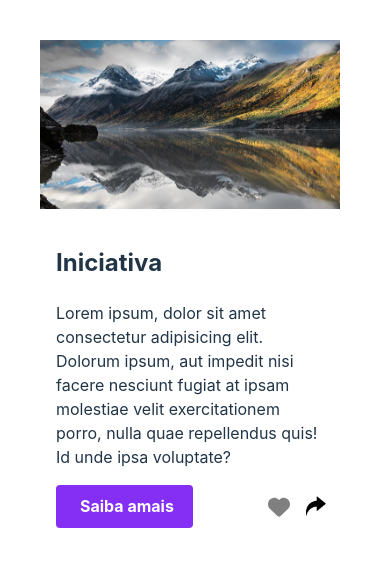
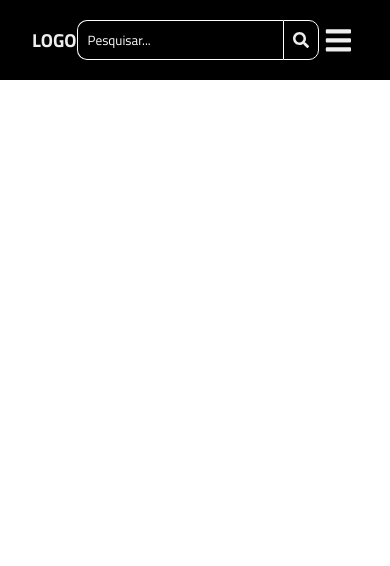
Before and after one commit to RodBC/Projeto-Engenharia-Software, a React (Vite) app in the folder apps/client/: page / in a window 390 px wide. Shown: the top 566 px of the page. Built offline with nearby package versions, Linux system fonts and the light colour scheme.

Commit message:
adding responsive  NavBar menu

```diff
--- a/apps/client/src/App.tsx
+++ b/apps/client/src/App.tsx
@@ -1,12 +1,12 @@
-import { Card } from "./components/Cards/card"
-// import { NavBar } from "./components/Navbar/navbar"
+// import { Card } from "./components/Cards/card"
+import {Navbar} from "./components/Navbar/navbar.jsx"
 // import "./style.css";
 export const App = () => {
 
   return (
     <>
-      {/* <NavBar/> */}
-      <Card/>
+      <Navbar/>
+      {/* <Card/> */}
     </>
   )
 }
--- a/apps/client/src/components/Navbar/navbar.tsx
+++ b/apps/client/src/components/Navbar/navbar.tsx
@@ -1,23 +1,43 @@
 import "./style.css";
+import { useRef } from "react";
+import { FaBars, FaTimes, FaSearch } from "react-icons/fa";
 
-export const NavBar = () => {
-    return (
+export function Navbar() {
 
-        <header>
-        <nav className="nav_container">
-            <div className="mobile_menu" id="mobile_menu">
-                <div id="linha1"></div>
-                <div id="linha2"></div>
-                <div id="linha3"></div>
-            </div>
-            <ul className="nav_list" id="nave_list">
-                <li id="item_list"><a className="item_list"  href="/">Início</a></li>
-                <li id="item_list"><a className="item_list"  href="/">Sobre</a></li>
-                <li id="item_list"><a className="item_list" href="/">Projetos</a></li>
-                <li id="item_list"><a className="item_list"  href="/">Habilidades</a></li>
-                <li id="item_list"><a className="item_list"  href="/">Contatos</a></li>
-            </ul>
-        </nav>
-    </header>
-)
+	const navRef = useRef<HTMLDivElement>(null)
+	const url = "http://via.placeholder.com/50"
+
+	const showNavbar = () => {
+		if (navRef.current){
+			navRef.current.classList.toggle("responsive_nav");
+		}
+	};
+
+	return (
+		<header>
+			<h3>LOGO</h3>
+			<div className="box_Input">
+				<input type="text"  placeholder="Pesquisar..."/>
+				<div className="btn_Search">
+					<FaSearch/>
+				</div>
+			</div>
+			<nav ref={navRef}>
+				<a href="/#">Início</a>
+				<a href="/#">Sobre</a>
+				<a href="/#">Contatos</a>
+				<button
+					className="nav-btn nav-close-btn"
+					onClick={showNavbar}>
+					<FaTimes />
+				</button>
+			</nav>
+			<button
+				className="nav-btn"
+				onClick={showNavbar}>
+				<FaBars />
+			</button>
+			<img src={url} className="image"/>
+		</header>
+	);
 }
--- a/apps/client/src/components/Navbar/style.css
+++ b/apps/client/src/components/Navbar/style.css
@@ -1,138 +1,140 @@
+@import url("https://fonts.googleapis.com/css2?family=Titillium+Web:wght@300;400;700&display=swap");
 
-
-.nav_container{
-    background-color: black;
-    width: 100vw;
+* {
+	padding: 0;
+	margin: 0;
+	box-sizing: border-box;
+	font-family: "Titillium Web", sans-serif;
 }
 
-
-
-
-.nav_list{
-    display: flex;
-    justify-content: center;
-    align-items: center;
-    list-style: none;
+:root {
+	--mainColor: #000000;
+	--secondaryColor: #db2b39;
+	--textColor: #eee;
 }
 
-.nav_list li{
-    letter-spacing: 0.2rem;
-
+header {
+	display: flex;
+	align-items: center;
+	justify-content: space-between;
+	height: 80px;
+    width: 100vw;
+	padding: 0 2rem;
+	background-color: var(--mainColor);
+	color: var(--textColor);
 }
 
-.item_list{
-    color: #ffffff;
-
-    text-decoration: none;
-    font-size: 1.6rem;
-    position: relative;
-    text-transform: uppercase;
-    letter-spacing: 0.4rem;
-    transition: 0.5s;
-    font-weight: bold;
-    font-family: monospace;
+nav a {
+	margin: 0 1.5rem;
+	color: var(--textColor);
+	text-decoration: none;
 }
 
-.item_list::after{
-    content: " ";
-    width: 0%;
-    height: 0.13rem;
-    position: absolute;
-    bottom: 0;
-    left: 0;
-    transition: 0.5s ease-in-out;
-    background-color: #ffffff;
-    pointer-events: none;
+nav a:hover {
+	color: var(--secondaryColor);
+    border-bottom:  1px solid var(--secondaryColor);
 }
 
-.item_list:hover::after{
-    width: 100%;
+header .nav-btn {
+	padding: 5px;
+	cursor: pointer;
+	background: transparent;
+	border: none;
+	outline: none;
+	color: var(--textColor);
+	display: none;
+	opacity: 0;
+	font-size: 1.8rem;
 }
 
-.item_list:hover{
-    text-shadow: 0 0 5px #00ff00, 0 0 20px #00ff00, 0 0 10px #00ff00;
-
+header div,
+nav {
+	display: flex;
+	align-items: center;
 }
 
-/* -----------------Fim da estilização do menu---------------- */
+.box_Input{
+    height: 40px;
+    width: 300px;
+}
 
+input{
+    border: 1px solid white;
+    background-color: black;
+    color: white;
 
+    width: 85%;
+    height: 100%;
 
-/* ---------------Regulando a página para dispositivos com menos ou igual a 950px------------- */
+    outline: none;
+    border-right: none;
+    padding-left: 10px;
 
+    border-top-left-radius: 10px;
+    border-bottom-left-radius: 10px;
+}
 
-@media (max-width: 950px){
-    @viewport {
-        max-zoom: 1;
-      }
+input::placeholder{
+    color: white;
+}
 
-    body{
-        overflow-x: hidden;
-    }
+.btn_Search{
+    display: flex;
+    align-items: center;
+    justify-content: center;
 
-    .nav_list {
-        position: absolute;
-        top: 10vh;
-        width: 100vw;
-        right: 0;
-        height: 90vh;
-        background-color: #0e0e0e;
-        flex-direction: column;
-        align-items: center;
-        justify-content: space-around;
-        transform: translateX(100%);
-        transition: right 0.4s ease-in ;
+    height: 100%;
+    width: 15%;
+
+    border: 1px solid white;
+    border-top-right-radius: 10px;
+    border-bottom-right-radius: 10px;
+
+    cursor: pointer;
+}
+
+.image{
+    border-radius: 100%;
+}
+
+@media only screen and (max-width: 1024px) {
+	header .nav-btn {
+		display: flex;
+		opacity: 1;
+	}
+
+	header nav {
+		position: fixed;
+		top: -100vh;
+		left: 0;
+		height: 100%;
+		width: 100%;
+		display: flex;
+		flex-direction: column;
+		align-items: center;
+		justify-content: center;
+		gap: 1.5rem;
+		background-color: var(--mainColor);
+        visibility: hidden;
+	}
+
+	header .responsive_nav {
+		transform: translateY(100vh);
+        visibility: visible;
+        position: fixed;
+	}
+
+	nav .nav-close-btn {
+		position: absolute;
+		top: 2rem;
+		right: 2rem;
+	}
+
+	nav a {
+		font-size: 1.5rem;
+	}
+
+    .image{
         display: none;
     }
-
-    .nav_container{
-        box-sizing: border-box;
-        padding-left: 1.5rem;
-        padding-right: 1.5rem;
-        justify-content: flex-end;
-    }
-
-    .logo_name{
-        width: 100%;
-        text-align: center;
-    }
-
-    .nav_list li{
-        margin-left: 0;
-        opacity: 0;
-    }
-
-    .mobile_menu{
-        display: block;
-    }
-
-    .ativar {
-        transform: translateX(0);
-    }
-
-    .linha1 {
-        transform: rotate(-45deg) translate(-8px, 8px);
-    }
-
-    .linha2{
-        opacity: 0;
-    }
-
-    .linha3 {
-        transform: rotate(45deg) translate(-5px, -7px);
-    }
-
-    @keyframes stylelink{
-
-        from{
-            opacity: 0;
-            transform: translateX(5rem);
-        }
-
-        to{
-            opacity: 1;
-            transform: translateX(0);
-        }
-    }
 }
-/* ------------------------------------------------------------------ */
--- a/package.json
+++ b/package.json
@@ -8,5 +8,8 @@
   },
   "workspaces": [
     "apps/*"
-  ]
+  ],
+  "dependencies": {
+    "react-icons": "^4.10.1"
+  }
 }
```
Also changed, not shown: 1 other file (tests, documents, lock files or other folders).
